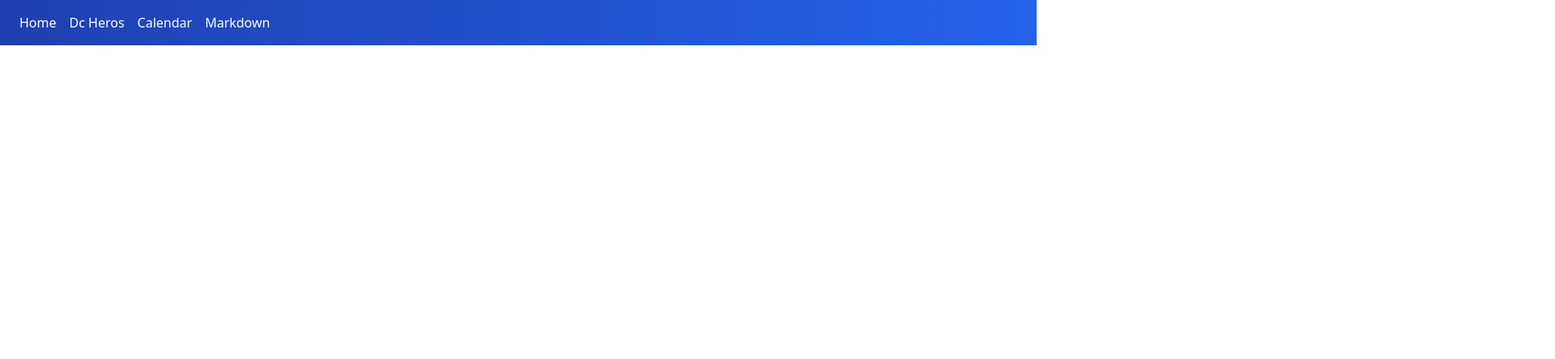
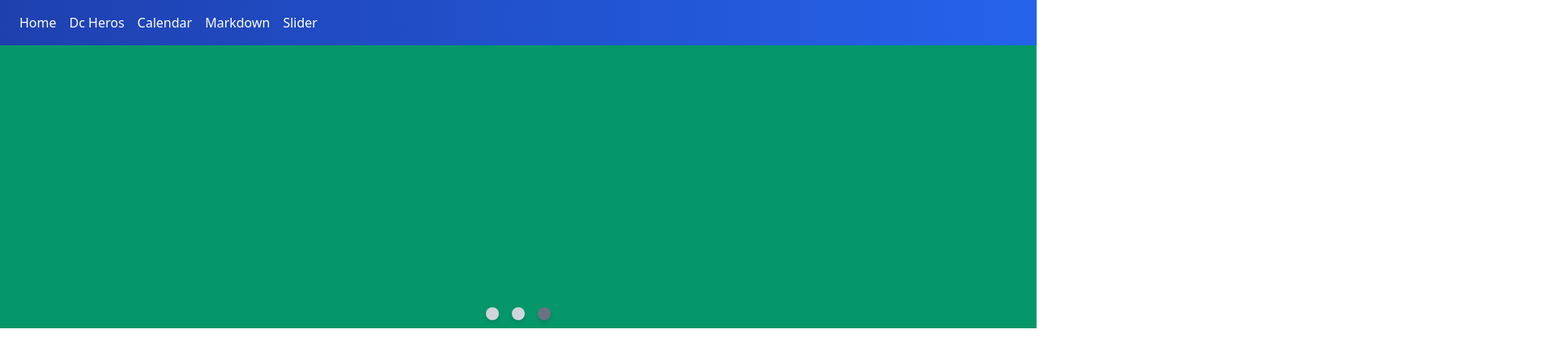
Before and after one commit to santanarscs/learn-vue-typescript, a Vue app: page /slider in a window 1280 px wide. Shown: the top 444 px of the page at 81% size, 1920 px wide, since content can reach past the window. Built offline with nearby package versions, Linux system fonts and the light colour scheme.

Commit message:
slider carousel

```diff
--- a/src/components/Header.vue
+++ b/src/components/Header.vue
@@ -1,22 +1,31 @@
 <template>
-  <nav class="w-full text-white px-4 py-4 bg-gradient-to-r from-blue-800 to-blue-600">
-    <router-link v-for="item of list" class="mx-2" :key="item.to" :to="item.to">{{item.title}}</router-link>
+  <nav
+    class="w-full text-white px-4 py-4 bg-gradient-to-r from-blue-800 to-blue-600"
+  >
+    <router-link
+      v-for="item of list"
+      class="mx-2"
+      :key="item.to"
+      :to="item.to"
+      >{{ item.title }}</router-link
+    >
   </nav>
 </template>
 
 <script>
-import { defineComponent } from 'vue';
+import { defineComponent } from "vue";
 
 export default defineComponent({
   data() {
-    return{
+    return {
       list: [
-      { title: 'Home', to: '/'},
-      { title: 'Dc Heros', to: '/dc-heros'},
-      { title: 'Calendar', to: '/calendar'},
-      { title: 'Markdown', to: '/markdown'},
-    ]
-    }
+        { title: "Home", to: "/" },
+        { title: "Dc Heros", to: "/dc-heros" },
+        { title: "Calendar", to: "/calendar" },
+        { title: "Markdown", to: "/markdown" },
+        { title: "Slider", to: "/slider" }
+      ]
+    };
   }
 });
 </script>
--- /dev/null
+++ b/src/pages/Slider.vue
@@ -0,0 +1,67 @@
+<template>
+  <div class="flex flex-wrap w-full relative">
+    <div class="absolute w-full" v-for="(color, index) in sliders" :key="color">
+      <transition name="fade">
+        <div
+          v-if="currentSlide === index"
+          :class="color"
+          style="height:350px"
+        ></div>
+      </transition>
+    </div>
+    <div class="w-full" style="height:340px">
+      <div class="absolute bottom-0 w-full flex justify-center">
+        <div
+          v-for="(slider, index) in sliders"
+          :key="slider"
+          @click="makeActive(index)"
+          class="w-4 h-4 mx-2 rounded-full cursor-pointer shadow-md"
+          :class="currentSlide === index ? 'bg-gray-500' : 'bg-gray-300'"
+        ></div>
+      </div>
+    </div>
+  </div>
+</template>
+
+<script>
+import { defineComponent } from "vue";
+
+export default defineComponent({
+  data() {
+    return {
+      currentSlide: 0,
+      interval: "",
+      sliders: ["bg-blue-600", "bg-yellow-600", "bg-green-600"]
+    };
+  },
+  methods: {
+    makeActive(index) {
+      this.currentSlide = index;
+    }
+  },
+  mounted() {
+    this.interval = setInterval(() => {
+      this.currentSlide = this.currentSlide === 2 ? 0 : this.currentSlide + 1;
+    }, 2000);
+  },
+  beforeUnmount() {
+    clearInterval(this.interval);
+  }
+});
+</script>
+
+<style>
+.fade-enter-active,
+.fade-leave-active {
+  transition: all 1s ease;
+}
+
+.fade-enter-from {
+  opacity: 0;
+  transform: translateX(-100%);
+}
+.fade-leave-to {
+  opacity: 0;
+  transform: translateX(100%);
+}
+</style>
--- /dev/null
+++ b/src/utils/mixins/debounce.js
@@ -0,0 +1,13 @@
+export default {
+  data() {
+    return {
+      timeout: ""
+    };
+  },
+  methods: {
+    debounce(func, wait = 1000) {
+      clearTimeout(this.timeout);
+      this.timeout = setTimeout(func, wait);
+    }
+  }
+};
--- a/src/utils/mixins/debounce.ts
+++ /dev/null
@@ -1,13 +0,0 @@
-export default {
-  data() {
-    return {
-      timeout: ''
-    }
-  },
-  methods: {
-    debounce(func: any, wait = 1000){
-      clearTimeout(this.timeout)
-      this.timeout = setTimeout(func, wait)
-    }
-  }
-}
```
Also changed, not shown: src/routes/index.ts (+13 -11 lines).
